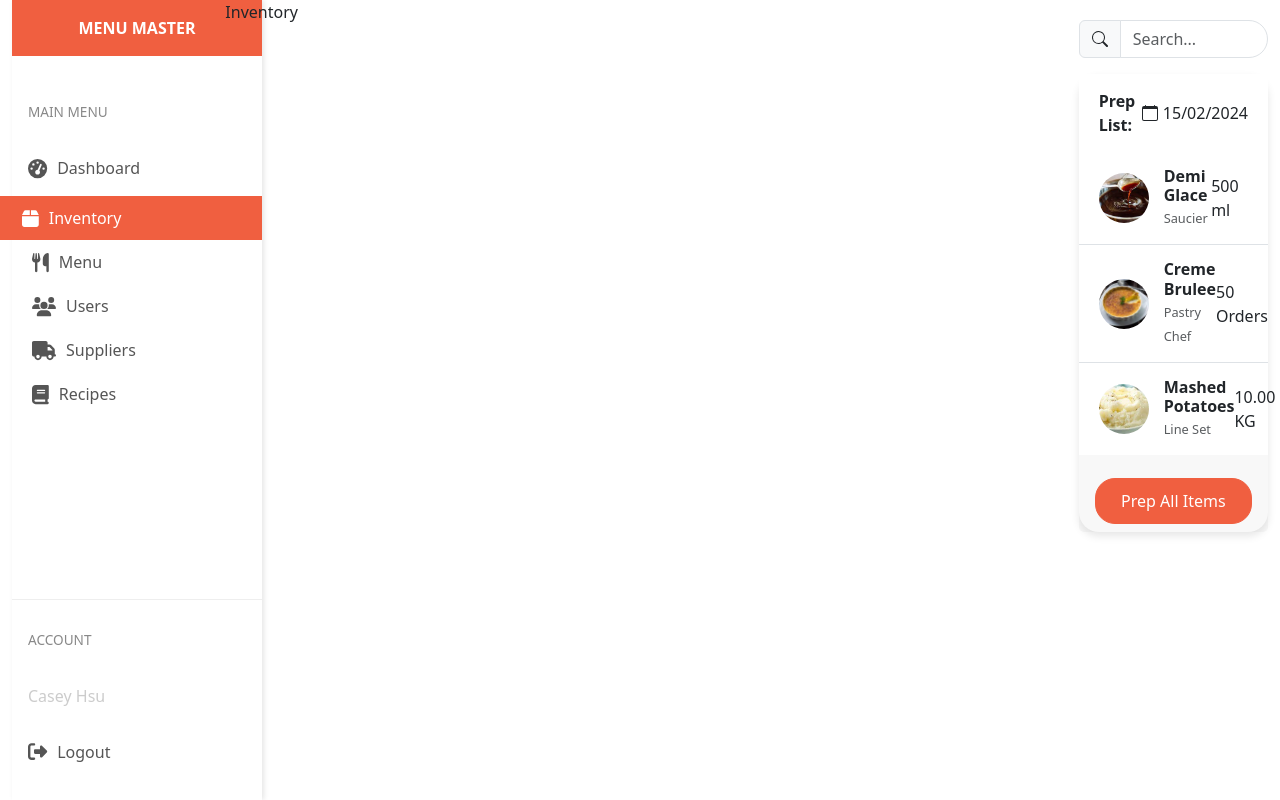
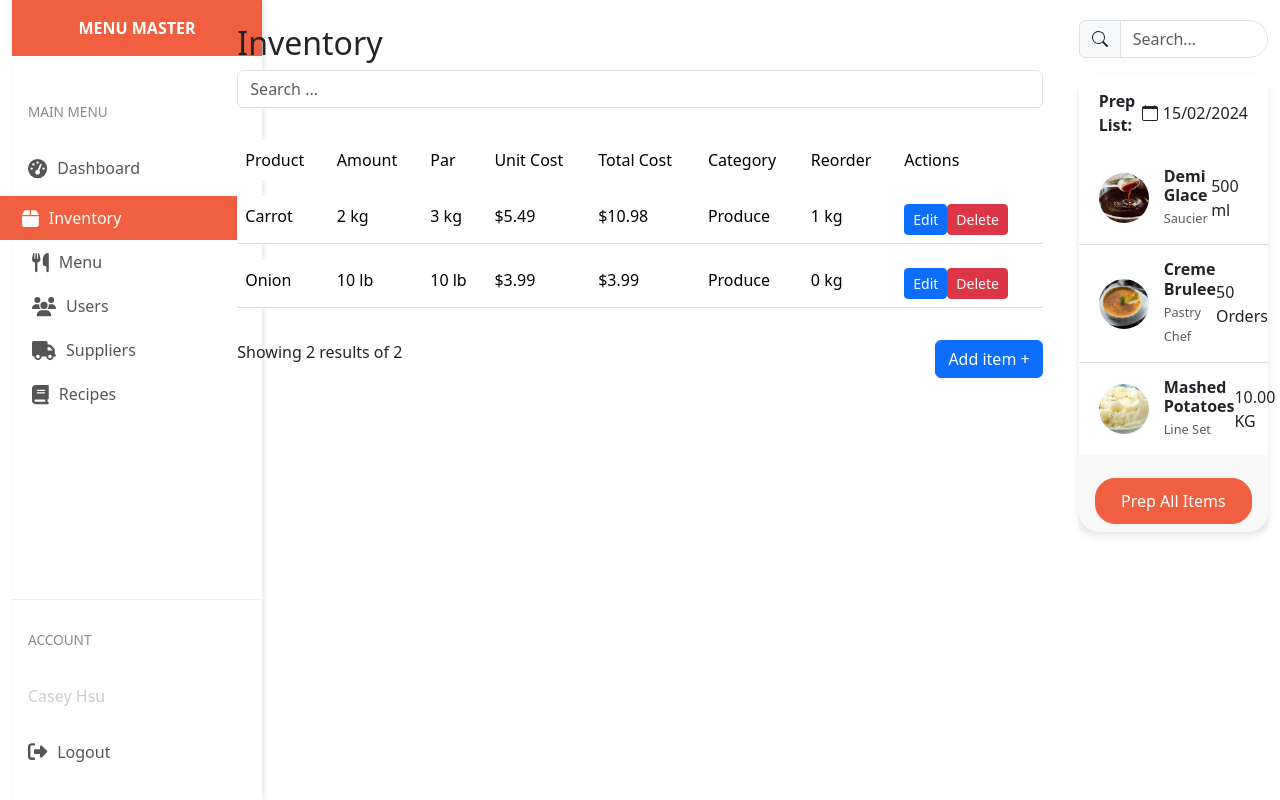
Before and after one commit to SimBuds/Menu-Master-Web, a React (Create React App) app: page /inventory in a window 1280 px wide. Built offline with nearby package versions, Linux system fonts and the light colour scheme.

Commit message:
Inventory page added

```diff
--- a/package.json
+++ b/package.json
@@ -47,5 +47,8 @@
       "last 1 firefox version",
       "last 1 safari version"
     ]
+  },
+  "devDependencies": {
+    "@babel/plugin-proposal-private-property-in-object": "^7.21.11"
   }
 }
--- a/src/App.js
+++ b/src/App.js
@@ -3,7 +3,7 @@ import { BrowserRouter, Routes, Route } from 'react-router-dom';
 import Dashboard from './pages/Dashboard';
 import Sidebar from './components/Sidebar';
 import PrepList from './components/PrepList';
-import Inventory from './pages/Inventory'; // Import other pages you want to navigate to
+import Inventory from './pages/Inventory';
 import 'bootstrap/dist/css/bootstrap.min.css';
 
 function App() {
--- a/src/assets/css/SummaryCard.css
+++ b/src/assets/css/SummaryCard.css
@@ -8,7 +8,7 @@
 }
 
 .summary-card.highlight {
-  background-color: orange;
+  background-color: #f05f40;
 }
 
 .summary-card:hover {
--- a/src/pages/Inventory.js
+++ b/src/pages/Inventory.js
@@ -1,7 +1,137 @@
-import React from "react";
+import React, { useState } from 'react';
+import 'bootstrap/dist/css/bootstrap.min.css';
 
 function Inventory() {
-  return <div>Inventory</div>;
+  const initialInventoryItems = [
+    { id: 1, product: 'Carrot', amount: '2 kg', par: '3 kg', unitCost: '$5.49', totalCost: '$10.98', category: 'Produce', reorder: '1 kg' },
+    { id: 2, product: 'Onion', amount: '10 lb', par: '10 lb', unitCost: '$3.99', totalCost: '$3.99', category: 'Produce', reorder: '0 kg' },
+  ];
+
+  const [inventoryItems, setInventoryItems] = useState(initialInventoryItems);
+  const [searchTerm, setSearchTerm] = useState('');
+  const [showAddForm, setShowAddForm] = useState(false);
+  const [newItem, setNewItem] = useState({
+    product: '',
+    amount: '',
+    par: '',
+    unitCost: '',
+    totalCost: '',
+    category: '',
+    reorder: ''
+  });
+
+  const handleSearchChange = (event) => {
+    setSearchTerm(event.target.value);
+  };
+
+  const filteredItems = inventoryItems.filter(item =>
+    item.product.toLowerCase().includes(searchTerm.toLowerCase())
+  );
+
+  const handleDelete = (itemId) => {
+    setInventoryItems(inventoryItems.filter(item => item.id !== itemId));
+  };
+
+  const handleEdit = (itemId) => {
+    // You can set up a modal or a separate edit page for this
+    console.log('Edit item with id:', itemId);
+    // Implement the edit logic here
+  };
+
+  const handleAddItemChange = (event) => {
+    const { name, value } = event.target;
+    setNewItem({ ...newItem, [name]: value });
+  };
+
+  const handleAddItem = () => {
+    const newItemWithId = { ...newItem, id: inventoryItems.length + 1 };
+    setInventoryItems([...inventoryItems, newItemWithId]);
+    setShowAddForm(false);
+    setNewItem({
+      product: '',
+      amount: '',
+      par: '',
+      unitCost: '',
+      totalCost: '',
+      category: '',
+      reorder: ''
+    });
+  };
+
+  return (
+    <div className="container mt-4">
+      <h2>Inventory</h2>
+      <div className="input-group mb-3">
+        <input
+          type="text"
+          className="form-control"
+          placeholder="Search ..."
+          aria-label="Search"
+          value={searchTerm}
+          onChange={handleSearchChange}
+        />
+      </div>
+      <table className="table">
+        <thead>
+          <tr>
+            <th scope="col">Product</th>
+            <th scope="col">Amount</th>
+            <th scope="col">Par</th>
+            <th scope="col">Unit Cost</th>
+            <th scope="col">Total Cost</th>
+            <th scope="col">Category</th>
+            <th scope="col">Reorder</th>
+            <th scope="col">Actions</th>
+          </tr>
+        </thead>
+        <tbody>
+          {filteredItems.map((item) => (
+            <tr key={item.id}>
+              <td>{item.product}</td>
+              <td>{item.amount}</td>
+              <td>{item.par}</td>
+              <td>{item.unitCost}</td>
+              <td>{item.totalCost}</td>
+              <td>{item.category}</td>
+              <td>{item.reorder}</td>
+              <td>
+                <button className="btn btn-primary btn-sm" onClick={() => handleEdit(item.id)}>Edit</button>
+                <button className="btn btn-danger btn-sm" onClick={() => handleDelete(item.id)}>Delete</button>
+              </td>
+            </tr>
+          ))}
+        </tbody>
+      </table>
+      <div className="d-flex justify-content-between">
+        <span>Showing {filteredItems.length} results of {inventoryItems.length}</span>
+        <button className="btn btn-primary" onClick={() => setShowAddForm(true)}>Add item +</button>
+      </div>
+      {showAddForm && (
+        <div className="modal show d-block" tabIndex="-1" role="dialog" style={{ backgroundColor: 'rgba(0, 0, 0, 0.5)' }}>
+          <div className="modal-dialog" role="document">
+            <div className="modal-content">
+              <div className="modal-header">
+                <h5 className="modal-title">Add New Item</h5>
+                <button type="button" className="close" onClick={() => setShowAddForm(false)} aria-label="Close">
+                  <span aria-hidden="true">&times;</span>
+                </button>
+              </div>
+              <div className="modal-body">
+                {/* Form inputs */}
+                <input type="text" className="form-control mb-2" name="product" placeholder="Product" value={newItem.product} onChange={handleAddItemChange} />
+                {/* Repeat for each input field */}
+              </div>
+              <div className="modal-footer">
+                <button type="button" className="btn btn-secondary" onClick={() => setShowAddForm(false)}>Close</button>
+                <button type="button" className="btn btn-primary" onClick={handleAddItem}>Save changes</button>
+              </div>
+            </div>
+          </div>
+        </div>
+      )}
+      {/* Pagination component goes here */}
+    </div>
+  );
 }
 
 export default Inventory;
```
Also changed, not shown: src/pages/LoginPage.js (added, +37 -0 lines), src/assets/images/chefman.png (added), 1 other file (tests, documents, lock files or other folders).
